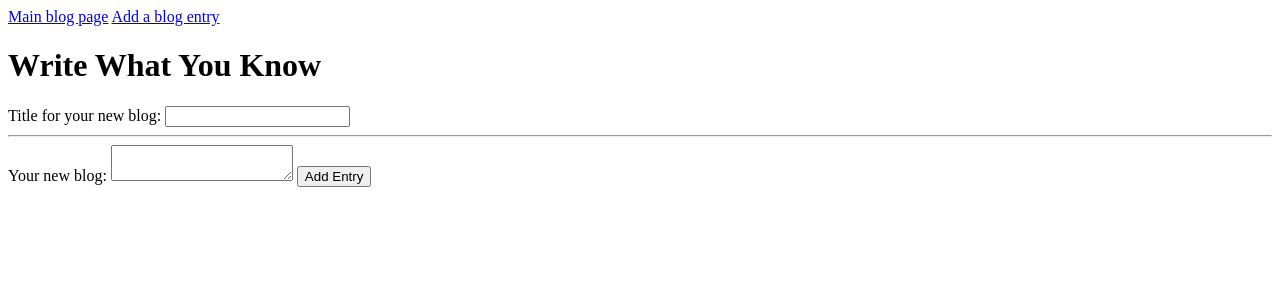
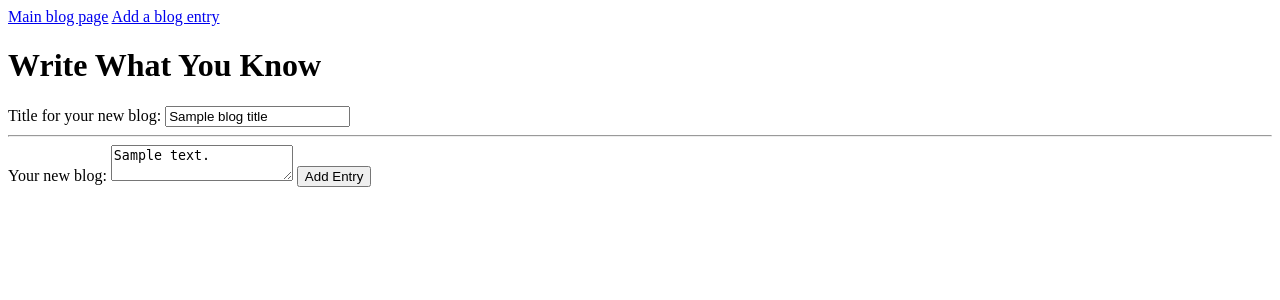
Before and after one commit to firbolg/blogz, a Flask app: template templates/newpost.html in a window 1280 px wide. Shown: the top 300 px of the page. Run offline with Flask 2, Linux system fonts and the light colour scheme; the template is opened without the code that fills it: most values are stand-ins (such as "Sample title", 1, 10 or a date in 2020).

Commit message:
partwayDemoBuildABlog stage complete

```diff
--- a/main.py
+++ b/main.py
@@ -30,6 +30,9 @@ def blogstuff():
 
 @app.route('/newpost', methods=['POST', 'GET'])
 def new_post():
+    title_error = "Please give your blog a title"
+    body_error = "Please write some stuff"
+
 
     if request.method == 'GET':
         return render_template('newpost.html')
@@ -37,10 +40,25 @@ def new_post():
     if request.method == 'POST':
         blog_title = request.form['title']
         blog_body = request.form['body']
-        new_post = Blog(blog_title, blog_body)
-        db.session.add(new_post)
-        db.session.commit()
-        return redirect('/blog')
+
+
+        if (not blog_title) or (blog_title.strip() == ""):
+            if (not blog_body) or (blog_body.strip() == ""):
+                return render_template('newpost.html', blog_title=blog_title, blog_body=blog_body, title_error=title_error, body_error=body_error)
+            else:
+                return render_template('newpost.html', blog_title=blog_title, blog_body=blog_body, title_error=title_error)
+
+        if (not blog_body) or (blog_body.strip() == ""):
+            return render_template('newpost.html', blog_title=blog_title, blog_body=blog_body, body_error=body_error)
+
+        if (not blog_title) or (blog_title.strip() == "") and (not blog_body) or (blog_body.strip() == ""):
+            return render_template('newpost.html', blog_title=blog_title, blog_body=blog_body, title_error=title_error, body_error=body_error)
+
+        else:
+            new_post = Blog(blog_title, blog_body)
+            db.session.add(new_post)
+            db.session.commit()
+            return redirect('/blog')
 
 
 
--- a/templates/base.html
+++ b/templates/base.html
@@ -1,7 +1,12 @@
 <!doctype html>
 <html>
     <head>
-        <title>{{title}}</title>
+        <title>build-a-blog</title>
+        <style type="text/css">
+            .error {
+                color: red;
+            }
+        </style>
     </head>
 <body>
     <a href='/blog' name='mainblogpage'>Main blog page</a>
--- a/templates/newpost.html
+++ b/templates/newpost.html
@@ -5,7 +5,8 @@
     <form method='post'>
         <label>
             Title for your new blog:
-            <input type="text" name='title' />
+            <input type="text" name='title' value="{{ blog_title }}" />
+            <span class="error">{{ title_error }}</span>
         </label>
 
         <hr />
@@ -13,7 +14,8 @@
         <label>
             Your new blog:
         </label>
-            <textarea type="text" name='body'></textarea>
+            <textarea type="text" name='body' value="{{ blog_body }}">{{ blog_body }}</textarea>
+            <span class="error">{{ body_error }}</span>
             <input type="submit" value='Add Entry' />
     </form>
 {% endblock %}
```
